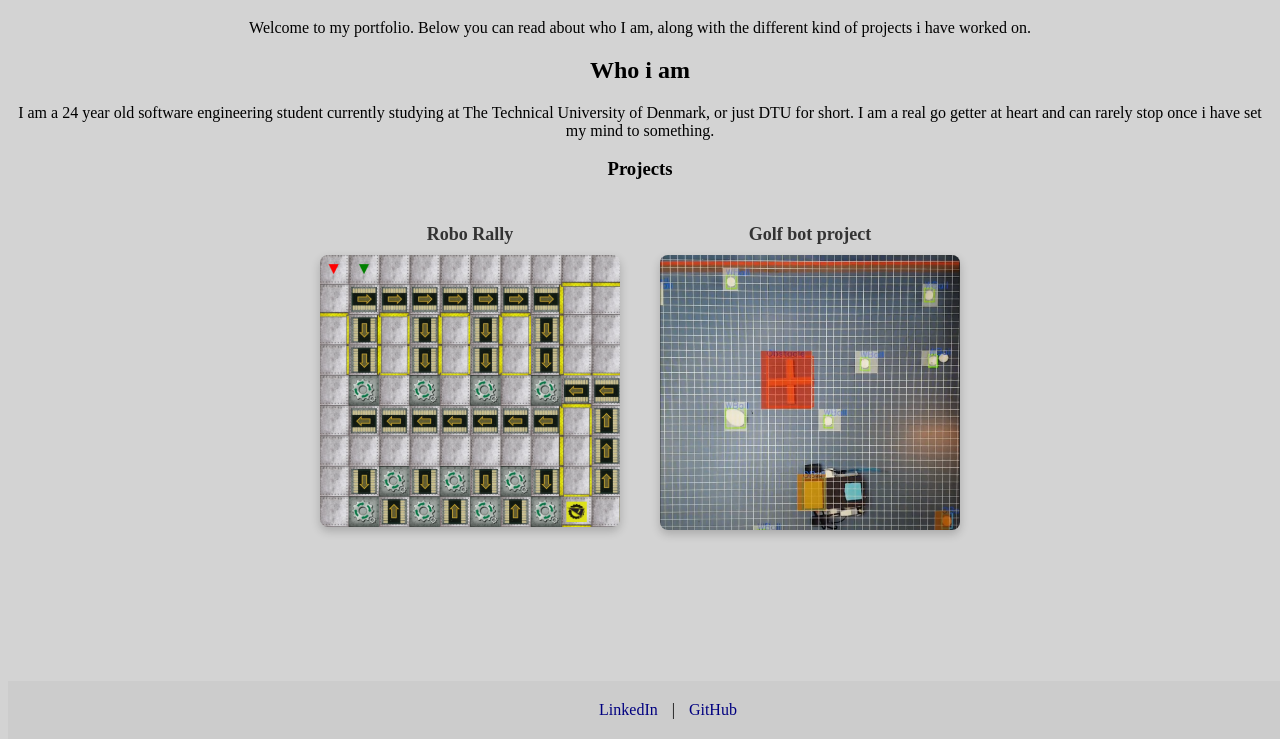
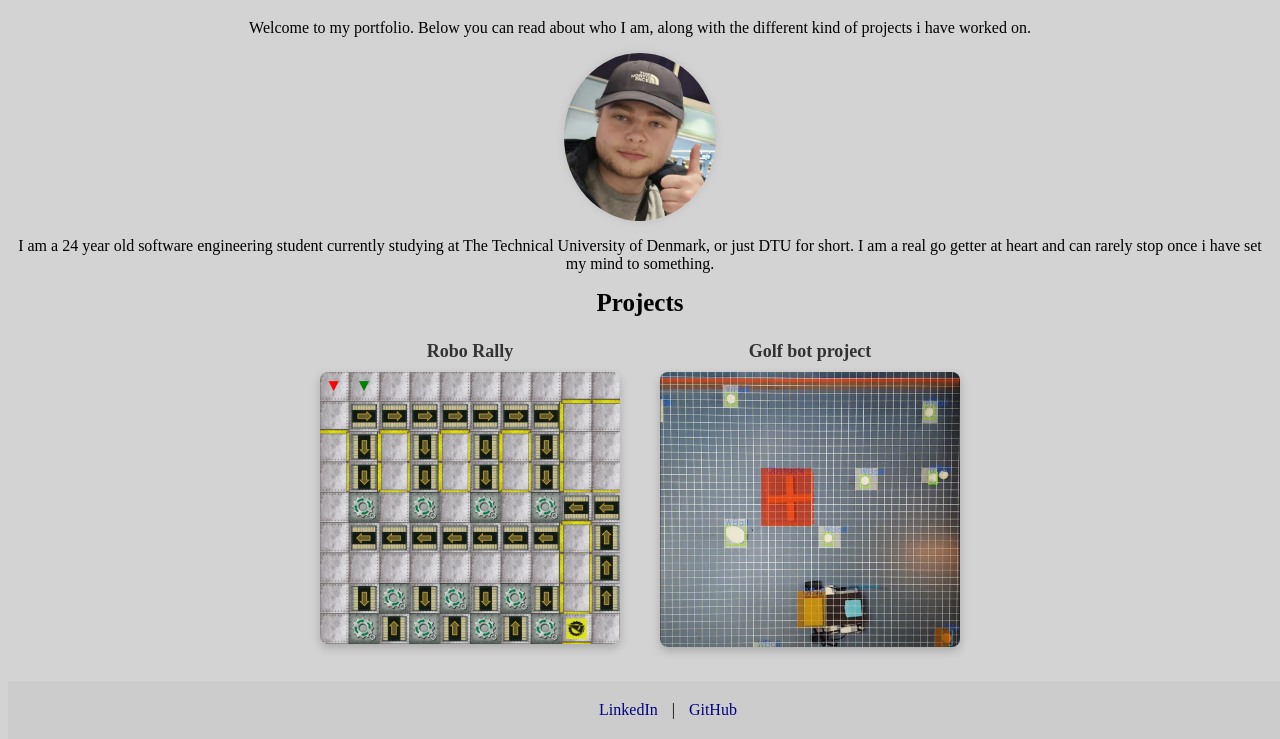
Before and after one commit to Pyrolin/Website, a plain HTML site: page main.html in a window 1280 px wide. Shown: the part 61-800 px from the top of the page. Drawn offline with Linux system fonts and the light colour scheme.

Commit message:
More content

```diff
--- a/main.html
+++ b/main.html
@@ -12,7 +12,10 @@
 Welcome to my portfolio. Below you can read about who I am, along with the different kind of projects i have worked on.
 </p>
 
-<h2>Who i am</h2>
+<div class="selfie">
+  <img src="Selfie.png" alt="Selfie">
+</div>
+
 <p class ="p2">
 I am a 24 year old software engineering student currently studying at The Technical University of Denmark, or just DTU for short. I am a real go getter at heart and can rarely stop once i have set my mind to something.
 </p>
--- a/style.css
+++ b/style.css
@@ -12,13 +12,6 @@ body {
     text-align: center;
   }
 
-
-
-  h2 {
-    color: black;
-    text-align: center;
-  }
-
   .p2 {
     color: black;
     text-align: center;
@@ -27,13 +20,26 @@ body {
   h3 {
   color: black;
   text-align: center;
+  font-size: 25px;
+  margin: 0%;
   }
+
+  .selfie img {
+  width: 12%; /* Adjust width */
+  border-radius: 50%; /* Apply rounded corners */
+  box-shadow: 0 0 10px rgba(0, 0, 0, 0.1); /* Add a subtle shadow */
+  filter: grayscale(20%); /* Apply grayscale effect */
+
+  display: block;      /* Make image a block element */
+  margin: 0 auto;      /* Center horizontally */
+}
+
 
   .projects {
   display: flex;
   justify-content: center;
   gap: 40px; /* Space between project blocks */
-  margin-top: 20px;
+  margin: 0%;
 }
 
 .project {
```
Also changed, not shown: Selfie.png (added).
